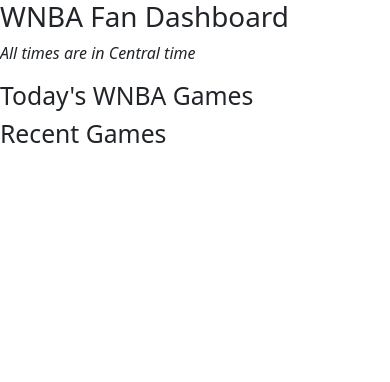
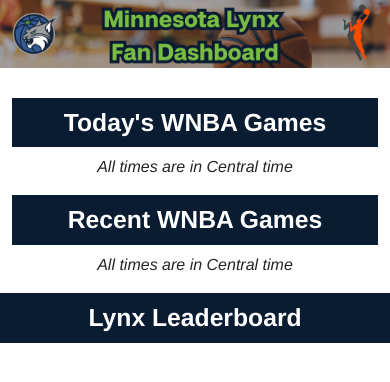
Before and after one commit to gnemzek/lynx-stats, a Flask app: page / in a window 390 px wide. Shown: the top 382 px of the page. Run offline with Flask 3, Linux system fonts and the light colour scheme; data that the repository does not hold is empty; some web fonts are replaced.

Commit message:
leaderboard and individual player gamelog pages

```diff
--- a/main.py
+++ b/main.py
@@ -6,6 +6,46 @@
 from urllib.parse import quote
 
 app = Flask(__name__)
+
+def get_lynx_players():
+    try:
+        season = 2025
+        api_key = "sb1d4svo6l0foz1sdnberho"
+        # Fetch Lynx roster for the season
+        roster_url = f"https://api.sportsblaze.com/wnba/v1/rosters/{season}.json?key={api_key}&team=Minnesota%20Lynx"
+        roster_response = requests.get(roster_url)
+        lynx_player_ids = set()
+        headshot_map = {}
+        if roster_response.status_code == 200:
+            roster_data = roster_response.json()
+            if roster_data.get("teams"):
+                for player in roster_data["teams"][0].get("roster", []):
+                    headshot_map[player["id"]] = player.get("headshot")
+        else:
+            print("Error fetching roster:", roster_response.status_code)
+            return []
+
+        # Now fetch all player split stats
+        stats_url = (
+            f"https://api.sportsblaze.com/wnba/v1/splits/players/{season}/regular_season.json"
+            f"?key={api_key}&stats=average_points"
+        )
+        stats_response = requests.get(stats_url)
+        if stats_response.status_code == 200:
+            stats_data = stats_response.json()
+            all_players = stats_data.get("players", [])
+            lynx_players = [p for p in all_players if p.get("id") in headshot_map]
+            lynx_players.sort(key=lambda p: p["stats"]["average"].get("points", 0), reverse=True)
+            top_lynx_players = lynx_players[:6]
+            for player in top_lynx_players:
+                player["headshot"] = headshot_map.get(player["id"])
+            return top_lynx_players
+        else:
+            print("Error fetching split stats:", stats_response.status_code)
+            return []
+    except Exception as e:
+        print("Error fetching leaderboard:", e)
+        return []
 
 def get_recent_games(num=5):
     season = 2025
@@ -107,10 +147,29 @@
 
             # Return/render something displaying games
             recent_games = get_recent_games(num=5)
-            return render_template("games.html", games=games, recent_games=recent_games)
+            lynx_players = get_lynx_players()
+            return render_template("games.html", games=games, recent_games=recent_games, lynx_players=lynx_players)
         else:
             # Handle the error: show error message
             return "There was an error - sorry!"
     except Exception as e:
         # Handle exceptions
         return f"There was an error: {e}"
+
+@app.route("/players/<player_id>")
+def player_gamelog(player_id):
+    # Fetch gamelogs for this player from the API
+    season = 2025
+    api_key = "sb1d4svo6l0foz1sdnberho"
+    url = f"https://api.sportsblaze.com/wnba/v1/gamelogs/players/{season}/{player_id}.json?key={api_key}"
+    response = requests.get(url)
+    if response.status_code == 200:
+        data = response.json()
+        print(data.keys())
+        print(data.get("results"))
+        print(data.get("total"))
+        player = data.get("player", {})
+        games = data.get("games", [])
+        return render_template("player_gamelog.html", player=player, games=games)
+    else:
+        return f"Could not fetch gamelog for this player (status {response.status_code})"
--- a/static/style.css
+++ b/static/style.css
@@ -1,3 +1,73 @@
-h1 {
-    color: orange;
+/* stop the rows from going off the page and adding a horizontal scroll */
+.row {
+    --bs-gutter-x: 0;
+    --bs-gutter-y: 0;
 }
+
+.sr-only {
+    display: none;
+}
+
+.main-container {
+    margin-top: 30px;
+}
+
+h1, h2{
+    font-family: roc-grotesk, Helvetica, Arial, Roboto, sans-serif;
+    font-weight: bold !important;
+}
+
+h3 {
+    font-family: swear-display, Arial, Helvetica, Roboto, sans-serif;
+}
+
+h2 {
+    text-align: center;
+    color: white !important;
+    background-color: #0a1c32;
+    padding: 10px;
+}
+
+p, a {
+    font-family: roc-grotesk, Helvetica, Arial, Roboto, sans-serif;
+}
+
+/* Today/Past Game Styles */
+.past-games,
+.todays-games {
+    text-align: center;
+}
+
+span.game-title {
+    font-weight: bold;
+    font-size: 20px;
+}
+
+/* Leaderboard Styles */
+
+.leaderboard {
+    justify-content: center;
+}
+
+.leaderboard-player-wrapper {
+    margin-bottom: 30px;
+    padding: 10px 10px 0 10px;
+}
+
+.leaderboard-player-inner {
+    background: #0C233F;
+    background: linear-gradient(160deg, rgba(12, 35, 63, 1) 29%, rgba(118, 184, 67, 1) 100%);
+    padding: 10px 10px 0 10px;
+}
+
+.leaderboard h3,
+.leaderboard p,
+.leaderboard a {
+    color: white;
+    text-align: center;
+}
+
+.leaderboard a {
+    display: block;
+    margin-bottom: 20px
+}
--- a/templates/games.html
+++ b/templates/games.html
@@ -8,43 +8,62 @@
     <script src="https://cdn.jsdelivr.net/npm/bootstrap@5.3.7/dist/js/bootstrap.bundle.min.js"
         integrity="sha384-ndDqU0Gzau9qJ1lfW4pNLlhNTkCfHzAVBReH9diLvGRem5+R9g2FzA8ZGN954O5Q"
         crossorigin="anonymous"></script>
-    <title>WNBA Fan Dashboard</title>
+    <link rel="stylesheet" href="https://use.typekit.net/aqd8lcf.css">
+    <title>Lynx Fan Dashboard</title>
 </head>
 
 <body>
-    <h1>WNBA Fan Dashboard</h1>
+    <img src="{{ url_for('static', filename='images/banner.png') }}" alt="Minnesota Lynx Fan Dashboard"
+        class="img-fluid">
+    <h1 class="sr-only">Lynx Fan Dashboard</h1>
+
+    <div class="container main-container">
+        <div class="row">
+            <div class="col-md-6 col-12 todays-games">
+                <h2>Today's WNBA Games</h2>
                 <p><i>All times are in Central time</i></p>
 
-    <div class="row">
-        <div class="col-md-6 todays-games">
-            <h2>Today's WNBA Games</h2>
-
                 {% for game in games %}
-            <p>{{ game.teams.away.name }} at {{ game.teams.home.name }}</p>
-            <ul>
-                <li>
-                    <span class="venue-date"> {{ game.venue.name }} on {{ game.readable_date }} </span>
-                </li>
-                <li>
-                    <span class="status">{{ game.status }}</span>
-                </li>
-                <li>
-                    <span class="score">{{ game.score_display }} </span>
-                </li>
-            </ul>
+                <p>
+                    <span class="game-title">{{ game.teams.away.name }} at {{ game.teams.home.name }} </span><br>
+                    <span class="game-date">{{ game.venue.name }} on {{ game.readable_date }}</span> <br>
+                    <span class="game-status"> {{game.status }}</span> <br>
+                    <span class="recent-score">{{ game.score_display }}</span>
+                </p>
                 {% endfor %}
             </div>
 
-        <div class="col-md-6 past-games">
-            <h2>Recent Games</h2>
+            <div class="col-md-6 col-12 past-games">
+                <h2>Recent WNBA Games</h2>
+                <p><i>All times are in Central time</i></p>
+
                 {% for game in recent_games %}
                 <p>
-                {{ game.teams.away.name }} at {{ game.teams.home.name }} on {{ game.readable_date }} <br>
+                    <span class="game-title">{{ game.teams.away.name }} at {{ game.teams.home.name }} </span><br>
+                    <span class="game-date"> {{ game.readable_date }}</span> <br>
                     <span class="recent-score">{{ game.score_display }}</span>
                 </p>
                 {% endfor %}
             </div>
         </div>
+
+
+        <div class="row leaderboard">
+            <h2>Lynx Leaderboard</h2>
+            {% for player in lynx_players %}
+            <div class="col-md-4 col-12 leaderboard-player-wrapper">
+                <div class="leaderboard-player-inner">
+                    <h3>{{ player.name }}</h3>
+                    <p>{{ player.stats.average.points | round(1) }} PPG </p>
+                    <a href="{{ url_for('player_gamelog', player_id=player.id) }}">More Stats</a>
+                    <img src="{{ player.headshot }}" alt="{{ player.name }} headshot" class="img-fluid player-headshot">
+                </div>
+            </div>
+            {% endfor %}
+        </div>
+
+
+    </div>
 </body>
 
 </html>
```
Also changed, not shown: templates/player_gamelog.html (added, +43 -0 lines), README.md, static/images/banner.png (added), 2 other files. Lines whose indentation alone changed are shown as unchanged.
